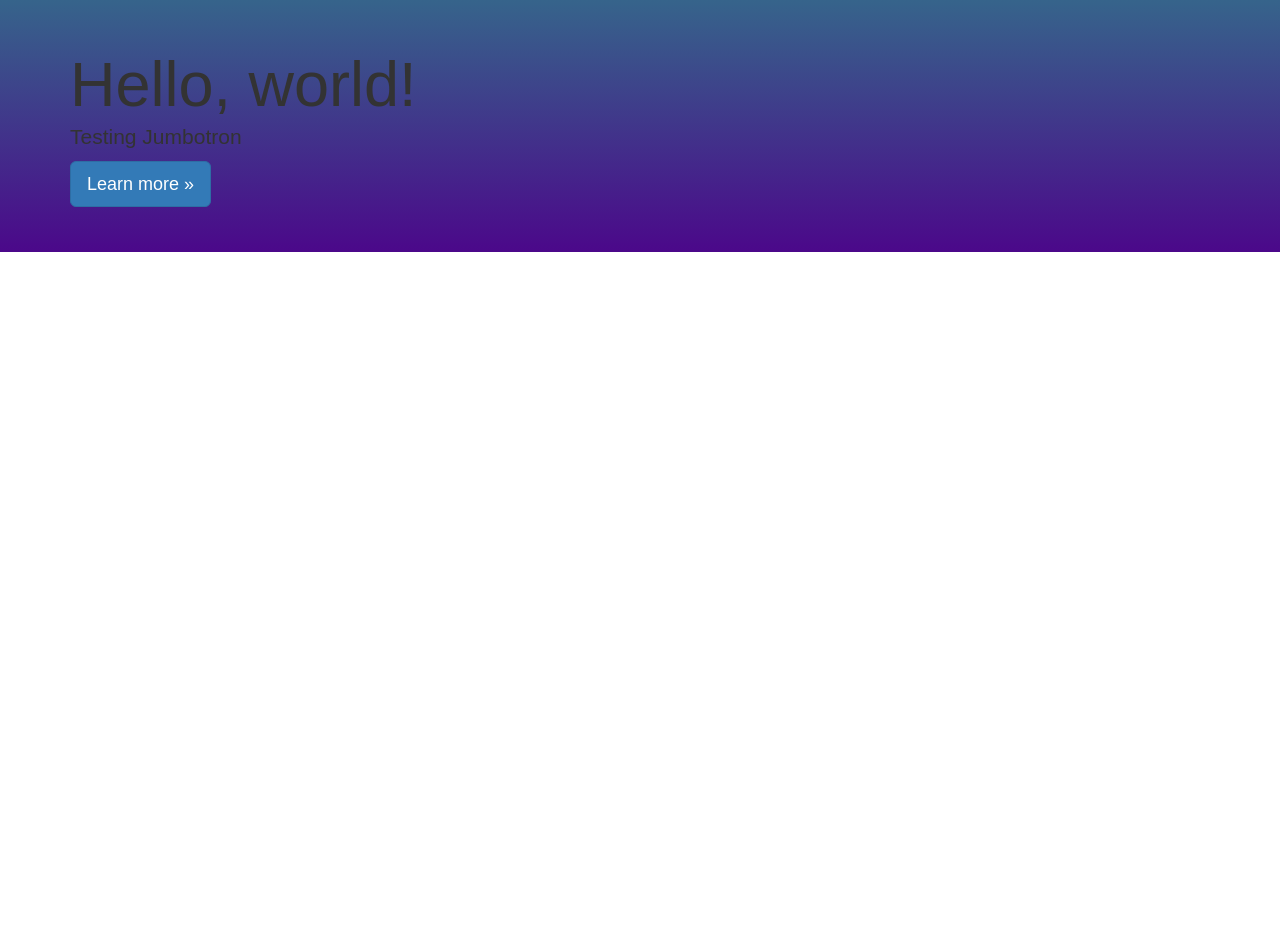
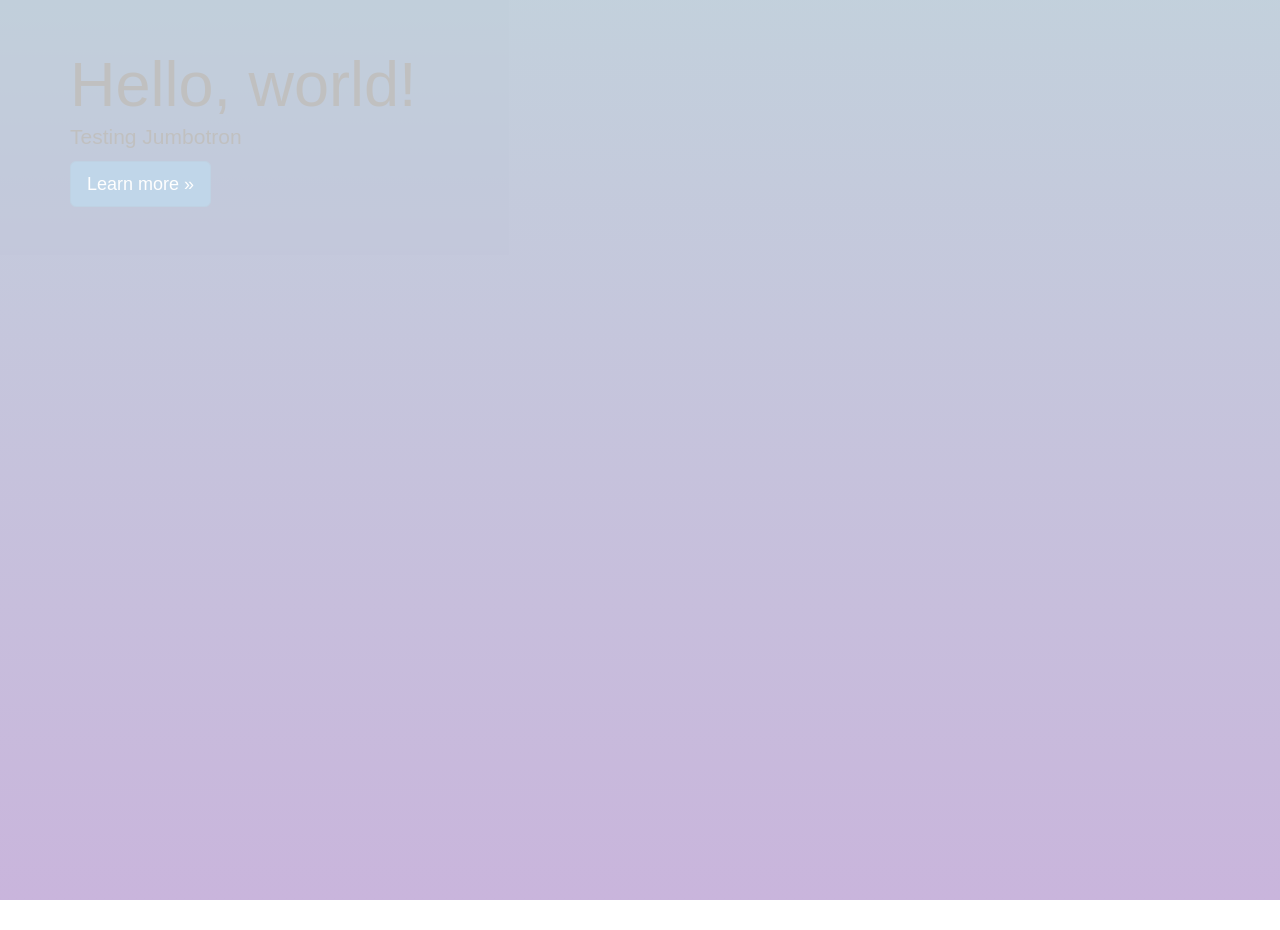
Before and after one commit to doyunglee/doyunglee.github.io, a Jekyll site: the page index.html, which Jekyll copies as it is, in a window 1280 px wide. Built offline with Jekyll 4.4.1, drawn with Linux system fonts in a browser that asks for light colours; nearby versions of some CDN libraries; library files that are not in the unit come from our copies; before the commit the page ends 900 px from its top, so only the background shows below that.

Commit message:
100 percent cat

```diff
--- a/css/main.css
+++ b/css/main.css
@@ -10,3 +10,7 @@ body {
    /*background-color: rgba(255,0,0,0.5);*/
    background: url("http://jasonlefkowitz.net/wp-content/uploads/2013/07/Cute-Cats-cats-33440930-1280-800.jpg") no-repeat center center fixed;
    background: linear-gradient(0deg, #4B088A 0%,#36648b 100%);
+   opacity: .3;
+   width: 100%;
+   height: 100%;
+}
```
